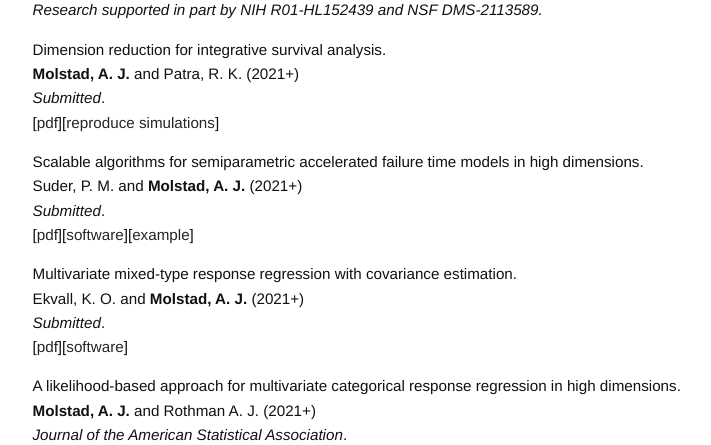
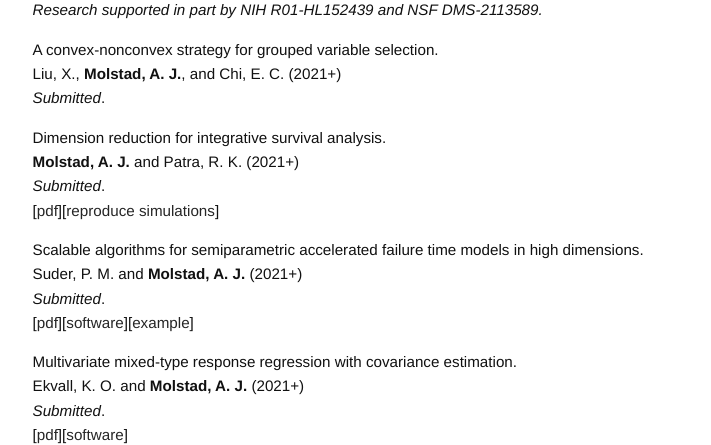
Before and after one commit to ajmolstad/ajmolstad.github.io, a Jekyll site: the page built from research.md, in a window 1280 px wide and 900 px high, cut to the strip 455-900 px from the top of the window. Shown: the whole strip, without its empty margins (275-986 px from the left). Built offline with Jekyll 4.4.1, drawn with Linux system fonts in a browser that asks for light colours.

Commit message:
Update research.md

```diff
--- a/research.md
+++ b/research.md
@@ -21,10 +21,10 @@ multivariate categorical response regression. <br>
 *Submitted*. <br>
 [[pdf](https://arxiv.org/abs/2108.02143)][[reproduce simulations](https://github.com/ajmolstad/IntegrativeCox)]<br>  -->
 
-<!-- A convex-nonconvex strategy for grouped variable selection. <br>
+A convex-nonconvex strategy for grouped variable selection. <br>
 Liu, X., **Molstad, A. J.**, and Chi, E. C. (2021+) <br>
 *Submitted*. <br>
- -->
+
 
 Dimension reduction for integrative survival analysis. <br>
 **Molstad, A. J.** and Patra, R. K. (2021+)<br>
```
